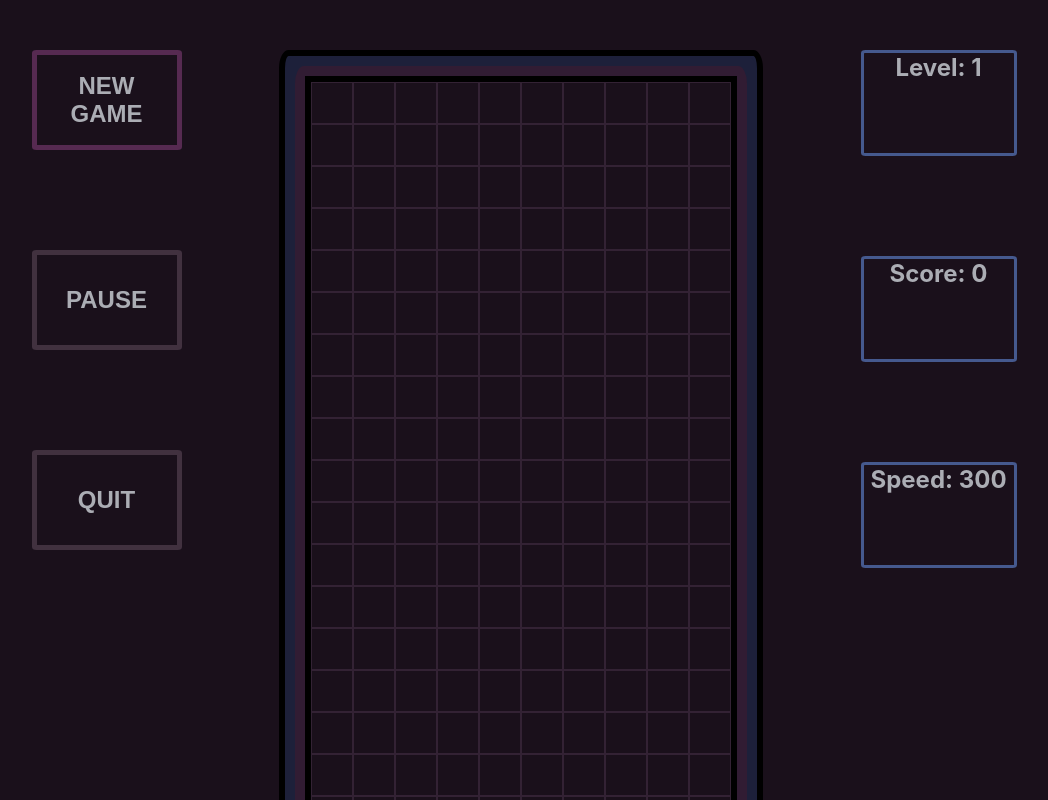
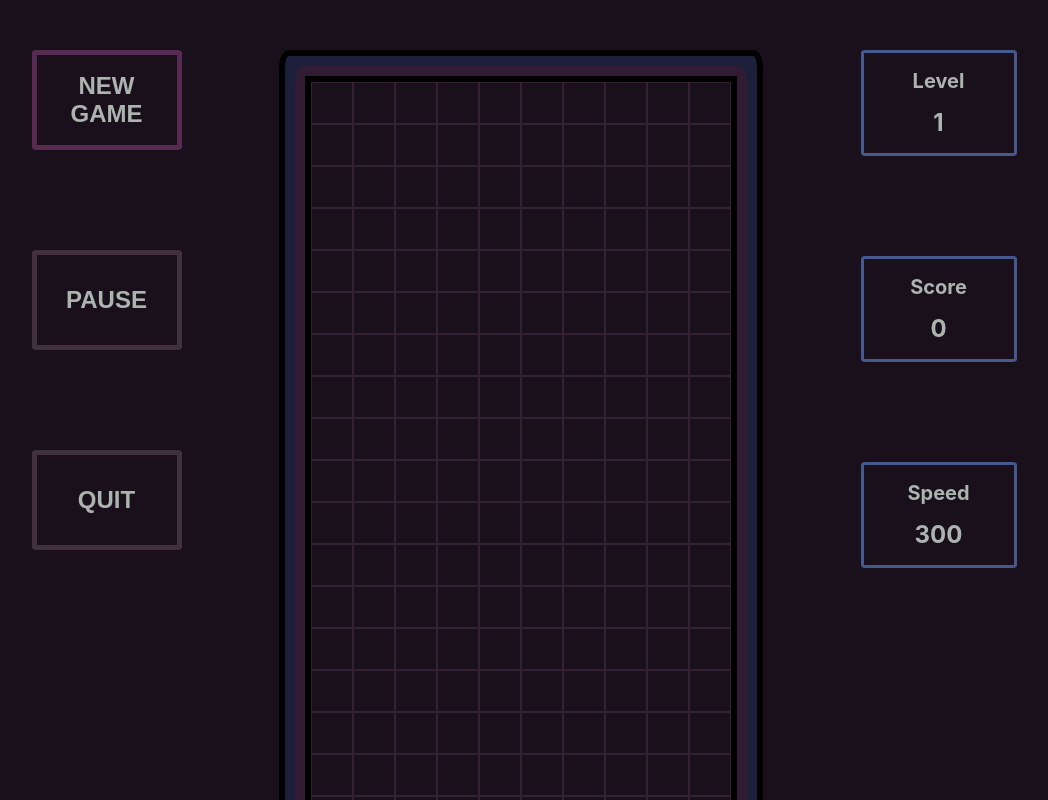
Before and after one commit to MarekPetr/tetris, a React (Create React App) app: page / in a window 1280 px wide. Shown: the top 800 px of the page, without its empty margins (116-1164 px from the left). Built offline with nearby package versions, Linux system fonts and the light colour scheme.

Commit message:
feat: style statistics.

```diff
--- a/src/App.css
+++ b/src/App.css
@@ -54,7 +54,7 @@
 
 .tile {
   font-size: 24px;
-  color: #ABADB4;
+  color: #abb4af;
   border: solid;
   border-radius: 3%;
   background-color: transparent;
@@ -78,14 +78,21 @@
   color: #ABADB4;
 }
 
-
 .board-button:hover {
   background-color: #271829;
   color: beige;
   box-shadow: 0 12px 16px 0 rgba(0,0,0,0.24), 0 17px 50px 0 rgba(0,0,0,0.19);
 }
 
-.level, .score {
+.statistics {
   border-color: #45598E;
   border-width: 3px;
+  display: flex;
+  flex-direction: column;
+  justify-content: space-evenly;
 }
+
+.tile .title {
+  font-size: 20px;
+
+}
--- a/src/App.tsx
+++ b/src/App.tsx
@@ -2,6 +2,7 @@ import React, { useCallback, useEffect, useMemo, useRef } from 'react';
 import './App.css';
 import { Shape, Line, Cube, TShape, BoardSize, ZShape } from './components/shape'
 import Board from './components/Board'
+import Statistics from './components/Statistics'
 
 const WIDTH = 10
 const HEIGHT = 20
@@ -256,9 +257,9 @@ const App = () => {
         </div>
         <Board height={boardSize.height} width={boardSize.width} shapes={shapesInGame}/>
         <div className='buttons'>
-          <div className="level tile">Level: {level}</div>
-          <div className="score tile">Score: {score}</div>
-          <div className="score tile">Speed: {Math.floor(tickDurationMs)}</div>
+          <Statistics title="Level" value={level}/>
+          <Statistics title="Score" value={score}/>
+          <Statistics title="Speed" value={Math.floor(tickDurationMs)}/>
         </div>
       </div>
     </div>
--- /dev/null
+++ b/src/components/Statistics.tsx
@@ -0,0 +1,10 @@
+const Statistics = ({title, value}: {title: string, value: number}) => {
+  return (
+  <div className="statistics tile">
+    <div className="title">{title}</div>
+    {value}
+  </div>
+  )
+}
+
+export default Statistics
--- a/src/components/shape.ts
+++ b/src/components/shape.ts
@@ -229,7 +229,5 @@ class ZShape extends Shape {
   }
 }
 
-
-
 export { Shape, Line, Cube, TShape, ZShape }
 export type { BoardSize }
```
